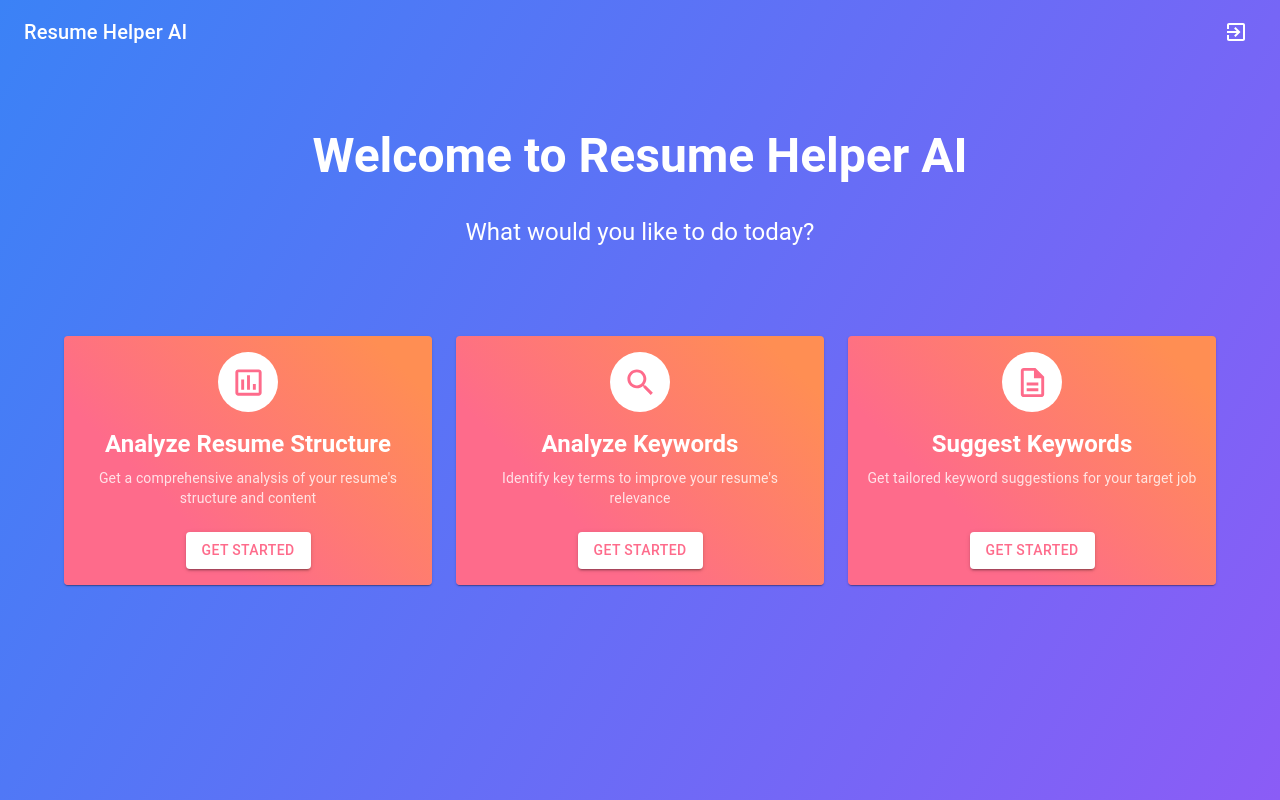
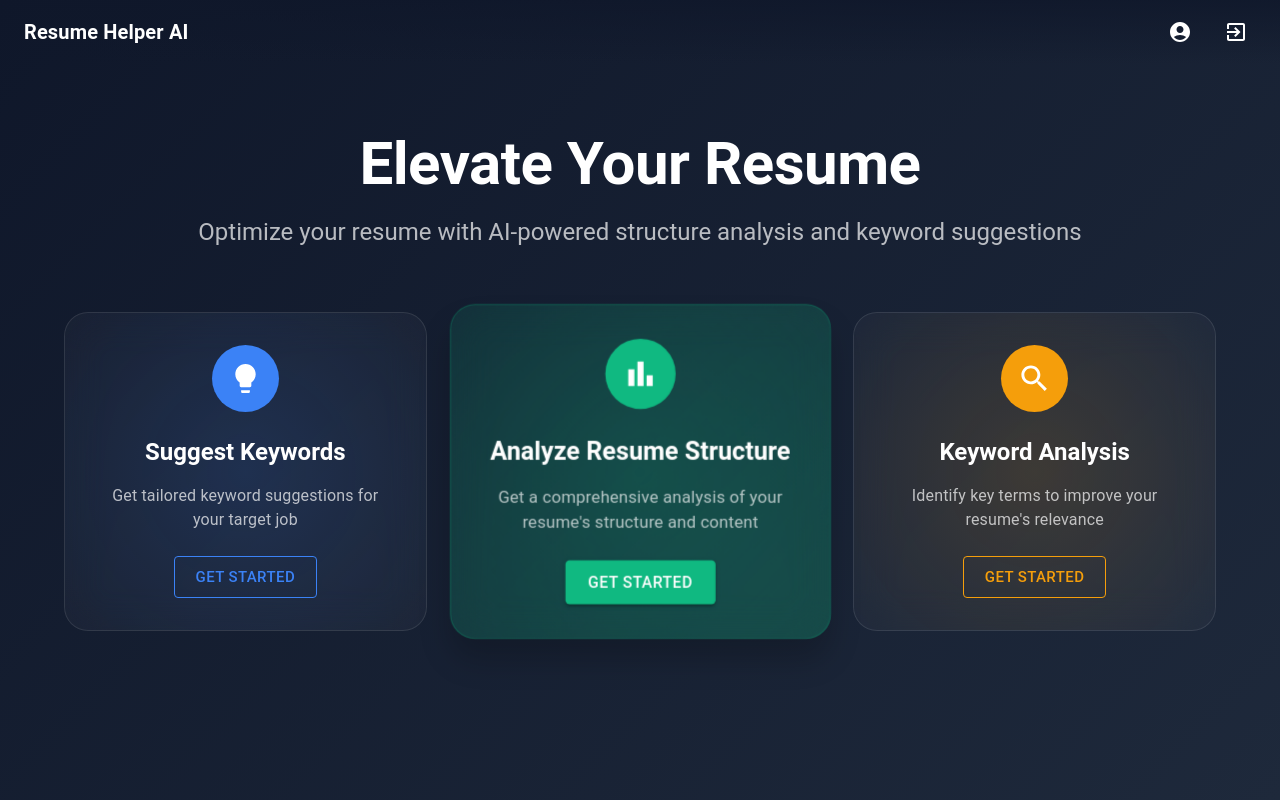
Before and after one commit to Arjunkocharla/resume-helper-ai, a React (Create React App) app in the folder resume_helper_frontend/: page /home in a window 1280 px wide. Built offline with nearby package versions, Linux system fonts and the light colour scheme; no server answers.

Commit message:
new ui changes

```diff
--- a/resume_helper_frontend/src/components/AnalyzeResumeStructure.js
+++ b/resume_helper_frontend/src/components/AnalyzeResumeStructure.js
@@ -3,7 +3,8 @@ import {
   Box, Button, Typography, CircularProgress, Paper, Grid,
   List, ListItem, ListItemIcon, ListItemText, Divider,
   Container, Fade, Alert, LinearProgress, Tooltip,
-  Accordion, AccordionSummary, AccordionDetails, Chip
+  Accordion, AccordionSummary, AccordionDetails, Chip,
+  Card, CardContent, Step, Stepper, StepLabel, useTheme
 } from '@mui/material';
 import {
   CloudUpload as CloudUploadIcon,
@@ -26,6 +27,7 @@ const AnalyzeResumeStructure = () => {
   const [analysis, setAnalysis] = useState(null);
   const [loading, setLoading] = useState(false);
   const [error, setError] = useState(null);
+  const theme = useTheme();
 
   const handleFileChange = (event) => {
     setFile(event.target.files[0]);
@@ -61,6 +63,96 @@ const AnalyzeResumeStructure = () => {
       setLoading(false);
     }
   };
+
+  const renderUploadSection = () => (
+    <Box
+      sx={{
+        position: 'relative',
+        overflow: 'hidden',
+        borderRadius: '24px',
+        background: 'linear-gradient(135deg, rgba(16, 185, 129, 0.1) 0%, rgba(59, 130, 246, 0.1) 100%)',
+        backdropFilter: 'blur(10px)',
+        border: '1px solid rgba(255, 255, 255, 0.1)',
+        p: 4,
+        mb: 4,
+      }}
+    >
+      <Box
+        sx={{
+          position: 'absolute',
+          top: '-50%',
+          left: '-50%',
+          width: '200%',
+          height: '200%',
+          background: 'radial-gradient(circle, rgba(16, 185, 129, 0.1) 0%, rgba(59, 130, 246, 0.1) 50%, transparent 70%)',
+          animation: 'pulse 15s infinite',
+        }}
+      />
+      <Box sx={{ position: 'relative', zIndex: 1 }}>
+        <Typography variant="h4" gutterBottom sx={{ color: 'white', fontWeight: 'bold' }}>
+          Analyze Your Resume Structure
+        </Typography>
+        <Typography variant="body1" paragraph sx={{ color: 'rgba(255, 255, 255, 0.7)' }}>
+          Upload your resume and get an in-depth analysis of its structure and ATS compatibility.
+        </Typography>
+        <Box sx={{ my: 3 }}>
+          <Stepper activeStep={file ? 1 : 0} alternativeLabel>
+            <Step>
+              <StepLabel StepIconProps={{ style: { color: theme.palette.primary.main } }}>Upload Resume</StepLabel>
+            </Step>
+            <Step>
+              <StepLabel StepIconProps={{ style: { color: theme.palette.primary.main } }}>Analyze</StepLabel>
+            </Step>
+          </Stepper>
+        </Box>
+        <Box display="flex" justifyContent="center" alignItems="center" flexWrap="wrap" gap={2}>
+          <input
+            accept=".pdf,.docx"
+            style={{ display: 'none' }}
+            id="contained-button-file"
+            type="file"
+            onChange={handleFileChange}
+          />
+          <label htmlFor="contained-button-file">
+            <Button
+              variant="outlined"
+              component="span"
+              startIcon={<CloudUploadIcon />}
+              sx={{
+                color: theme.palette.primary.main,
+                borderColor: theme.palette.primary.main,
+                '&:hover': {
+                  borderColor: theme.palette.primary.main,
+                  bgcolor: 'rgba(16, 185, 129, 0.1)',
+                },
+              }}
+            >
+              {file ? 'Change Resume' : 'Upload Resume'}
+            </Button>
+          </label>
+          <Button
+            variant="contained"
+            onClick={handleSubmit}
+            disabled={!file || loading}
+            sx={{
+              bgcolor: theme.palette.primary.main,
+              color: 'white',
+              '&:hover': {
+                bgcolor: theme.palette.primary.dark,
+              },
+            }}
+          >
+            {loading ? <CircularProgress size={24} /> : 'Analyze Resume'}
+          </Button>
+        </Box>
+        {file && (
+          <Typography variant="body2" sx={{ mt: 2, color: 'rgba(255, 255, 255, 0.7)' }}>
+            Selected file: {file.name}
+          </Typography>
+        )}
+      </Box>
+    </Box>
+  );
 
   const renderATSScore = () => {
     if (!analysis) return null;
@@ -185,11 +277,11 @@ const AnalyzeResumeStructure = () => {
 
     return (
       <Box mb={3}>
-        <Typography variant="h6" gutterBottom>Keywords Analysis</Typography>
+        <Typography variant="h6" gutterBottom>Key Terms</Typography>
         <Grid container spacing={3}>
           <Grid item xs={12} md={6}>
             <Paper elevation={2} sx={{ p: 2, height: '100%' }}>
-              <Typography variant="subtitle1" gutterBottom>Present Keywords</Typography>
+              <Typography variant="subtitle1" gutterBottom>Present in Your Resume</Typography>
               <Box display="flex" flexWrap="wrap" gap={1}>
                 {Keywords_Analysis.Present_Keywords.map((keyword, index) => (
                   <Chip key={index} label={keyword} color="primary" variant="outlined" />
@@ -199,7 +291,7 @@ const AnalyzeResumeStructure = () => {
           </Grid>
           <Grid item xs={12} md={6}>
             <Paper elevation={2} sx={{ p: 2, height: '100%' }}>
-              <Typography variant="subtitle1" gutterBottom>Missing Keywords</Typography>
+              <Typography variant="subtitle1" gutterBottom>Suggested Additions</Typography>
               <Box display="flex" flexWrap="wrap" gap={1}>
                 {Keywords_Analysis.Missing_Keywords.map((keyword, index) => (
                   <Chip key={index} label={keyword} color="secondary" variant="outlined" />
@@ -209,7 +301,7 @@ const AnalyzeResumeStructure = () => {
           </Grid>
           <Grid item xs={12}>
             <Paper elevation={2} sx={{ p: 2 }}>
-              <Typography variant="subtitle1">Keyword Density</Typography>
+              <Typography variant="subtitle1">Term Density</Typography>
               <Box display="flex" alignItems="center">
                 <Typography variant="h5" color="primary" mr={2}>{Keywords_Analysis.Keyword_Density}</Typography>
                 <Typography variant="body2" color="text.secondary">
@@ -347,86 +439,54 @@ const AnalyzeResumeStructure = () => {
   return (
     <Box sx={{
       minHeight: '100vh',
-      display: 'flex',
-      alignItems: 'center',
-      background: 'linear-gradient(120deg, #8b5cf6 0%, #3b82f6 100%)',
+      background: 'linear-gradient(135deg, #0F172A 0%, #1E293B 100%)',
       py: 4,
     }}>
       <Container maxWidth="lg">
-        <Fade in={true}>
-          <Paper elevation={3} sx={{ p: 4, borderRadius: '16px' }}>
-            <Typography variant="h4" component="h1" gutterBottom align="center">
-              Resume Structure Analysis
-            </Typography>
-            <Box mb={3} display="flex" justifyContent="center">
-              <input
-                accept=".pdf,.docx"
-                style={{ display: 'none' }}
-                id="contained-button-file"
-                type="file"
-                onChange={handleFileChange}
-              />
-              <label htmlFor="contained-button-file">
-                <Button
-                  variant="outlined"
-                  component="span"
-                  startIcon={<CloudUploadIcon />}
-                >
-                  Upload Resume
-                </Button>
-              </label>
-              {file && (
-                <Box sx={{ display: 'flex', alignItems: 'center', ml: 2 }}>
-                  <CheckCircleOutline sx={{ color: 'green', mr: 1 }} />
-                  <Typography variant="body2">{file.name}</Typography>
-                </Box>
-              )}
-            </Box>
-            <Box display="flex" justifyContent="center" mb={4}>
-              <Button
-                variant="contained"
-                onClick={handleSubmit}
-                disabled={!file || loading}
-                sx={{
-                  bgcolor: '#8b5cf6',
-                  color: 'white',
-                  '&:hover': {
-                    bgcolor: '#7c3aed',
-                  },
-                }}
-              >
-                {loading ? <CircularProgress size={24} /> : 'Analyze Resume'}
-              </Button>
-            </Box>
+        {renderUploadSection()}
         {error && (
-              <Alert severity="error" sx={{ mt: 2 }}>
+          <Alert severity="error" sx={{ mt: 2, mb: 4 }}>
             {error}
           </Alert>
         )}
         {analysis && (
           <Fade in={true} timeout={1000}>
-                <Box>
+            <Box
+              sx={{
+                background: 'rgba(255, 255, 255, 0.05)',
+                backdropFilter: 'blur(20px)',
+                borderRadius: '24px',
+                border: '1px solid rgba(255, 255, 255, 0.1)',
+                p: 4,
+              }}
+            >
               {renderATSScore()}
               {renderContentMetrics()}
               {renderStrengthsAndImprovements()}
-                  <Divider sx={{ my: 4 }} />
+              <Divider sx={{ my: 4, bgcolor: 'rgba(255, 255, 255, 0.1)' }} />
               {renderKeywordsAnalysis()}
               {renderSectionOrder()}
               {renderATSFriendlyStructure()}
               {renderIndustrySpecificSuggestions()}
-                  <Accordion>
-                    <AccordionSummary expandIcon={<ExpandMoreIcon />}>
+              <Accordion sx={{
+                background: 'rgba(255, 255, 255, 0.05)',
+                color: 'white',
+                '&.Mui-expanded': {
+                  margin: 0,
+                },
+              }}>
+                <AccordionSummary expandIcon={<ExpandMoreIcon sx={{ color: 'white' }} />}>
                   <Typography>Overall Assessment</Typography>
                 </AccordionSummary>
                 <AccordionDetails>
-                      <Typography variant="body1">{analysis.Overall_Assessment}</Typography>
+                  <Typography variant="body1" sx={{ color: 'rgba(255, 255, 255, 0.7)' }}>
+                    {analysis.Overall_Assessment}
+                  </Typography>
                 </AccordionDetails>
               </Accordion>
             </Box>
           </Fade>
         )}
-          </Paper>
-        </Fade>
       </Container>
     </Box>
   );
--- a/resume_helper_frontend/src/components/SuggestKeywords.js
+++ b/resume_helper_frontend/src/components/SuggestKeywords.js
@@ -14,11 +14,14 @@ import {
   Chip,
   Tooltip,
   IconButton,
+  Grid,
+  Divider,
 } from '@mui/material';
 import {
   CloudUpload as CloudUploadIcon,
   CheckCircleOutline,
   ContentCopy,
+  Info as InfoIcon,
 } from '@mui/icons-material';
 
 function SuggestKeywords() {
@@ -81,15 +84,18 @@ function SuggestKeywords() {
       display: 'flex',
       alignItems: 'center',
       background: 'linear-gradient(120deg, #8b5cf6 0%, #3b82f6 100%)',
+      py: 4,
     }}>
-      <Container maxWidth="md">
+      <Container maxWidth="lg">
         <Fade in={true}>
           <Paper elevation={3} sx={{ p: 4, borderRadius: '16px' }}>
-            <Typography variant="h4" component="h1" gutterBottom align="center">
-              Suggest Keywords Based on Job Description
+            <Typography variant="h4" component="h1" gutterBottom align="center" sx={{ mb: 4 }}>
+              Optimize Your Resume with AI-Powered Keyword Suggestions
             </Typography>
+            <Grid container spacing={4}>
+              <Grid item xs={12} md={6}>
                 <form onSubmit={handleSubmit}>
-              <Box sx={{ mb: 2 }}>
+                  <Box sx={{ mb: 3 }}>
                     <input
                       accept=".pdf,.docx"
                       style={{ display: 'none' }}
@@ -102,6 +108,7 @@ function SuggestKeywords() {
                         variant="outlined"
                         component="span"
                         startIcon={<CloudUploadIcon />}
+                        fullWidth
                       >
                         Upload Resume
                       </Button>
@@ -120,13 +127,14 @@ function SuggestKeywords() {
                     value={jobDescription}
                     onChange={handleJobDescriptionChange}
                     multiline
-                rows={4}
-                sx={{ mb: 2 }}
+                    rows={6}
+                    sx={{ mb: 3 }}
                   />
                   <Button
                     type="submit"
                     variant="contained"
                     disabled={loading}
+                    fullWidth
                     sx={{
                       bgcolor: '#8b5cf6',
                       color: 'white',
@@ -143,13 +151,15 @@ function SuggestKeywords() {
                     {error}
                   </Alert>
                 )}
-            {suggestions && (
+              </Grid>
+              <Grid item xs={12} md={6}>
+                {suggestions ? (
                   <Fade in={true} timeout={1000}>
-                <Box sx={{ mt: 4 }}>
+                    <Box>
                       <Typography variant="h5" gutterBottom sx={{ color: '#8b5cf6' }}>
                         Suggested Keywords:
                       </Typography>
-                  <Box sx={{ display: 'flex', flexWrap: 'wrap', gap: 1, mb: 2 }}>
+                      <Box sx={{ display: 'flex', flexWrap: 'wrap', gap: 1, mb: 3 }}>
                         {suggestions.map((suggestion, index) => (
                           <Chip
                             key={index}
@@ -159,6 +169,7 @@ function SuggestKeywords() {
                           />
                         ))}
                       </Box>
+                      <Box sx={{ maxHeight: '60vh', overflowY: 'auto', pr: 2 }}>
                         {suggestions.map((suggestion, index) => (
                           <Card key={index} sx={{ mb: 2, bgcolor: '#f3f4f6' }}>
                             <CardContent>
@@ -182,8 +193,18 @@ function SuggestKeywords() {
                           </Card>
                         ))}
                       </Box>
+                    </Box>
                   </Fade>
+                ) : (
+                  <Box sx={{ display: 'flex', flexDirection: 'column', alignItems: 'center', justifyContent: 'center', height: '100%' }}>
+                    <InfoIcon sx={{ fontSize: 60, color: '#8b5cf6', mb: 2 }} />
+                    <Typography variant="h6" align="center" sx={{ color: '#4b5563' }}>
+                      Upload your resume and paste the job description to get AI-powered keyword suggestions
+                    </Typography>
+                  </Box>
                 )}
+              </Grid>
+            </Grid>
           </Paper>
         </Fade>
       </Container>
--- a/resume_helper_frontend/src/components/home.js
+++ b/resume_helper_frontend/src/components/home.js
@@ -1,4 +1,4 @@
-import React from 'react';
+import React, { useState } from 'react';
 import { useNavigate } from 'react-router-dom';
 import { auth } from '../firebase';
 import { signOut } from 'firebase/auth';
@@ -8,23 +8,25 @@ import {
   Typography,
   Container,
   Grid,
-  Card,
-  CardContent,
-  CardActions,
+  Box,
   Button,
   IconButton,
-  Box,
-  Avatar,
+  useMediaQuery,
+  useTheme,
 } from '@mui/material';
 import {
-  AssessmentOutlined as AssessmentIcon,
-  SearchOutlined as SearchIcon,
-  DescriptionOutlined as DescriptionIcon,
-  ExitToAppOutlined as LogoutIcon,
+  BarChart as AnalyzeIcon,
+  Search as KeywordIcon,
+  Lightbulb as SuggestIcon,
+  ExitToApp as LogoutIcon,
+  AccountCircle as ProfileIcon,
 } from '@mui/icons-material';
 
 function Home() {
   const navigate = useNavigate();
+  const theme = useTheme();
+  const isMobile = useMediaQuery(theme.breakpoints.down('sm'));
+  const [hoveredCard, setHoveredCard] = useState(null);
 
   const handleLogout = async () => {
     try {
@@ -37,91 +39,147 @@ function Home() {
 
   const analysisOptions = [
     {
-      title: 'Analyze Resume Structure',
-      icon: <AssessmentIcon fontSize="large" />,
-      path: '/analyze-resume-structure',
-      description: 'Get a comprehensive analysis of your resume\'s structure and content'
+      title: 'Suggest Keywords',
+      icon: <SuggestIcon fontSize="large" />,
+      path: '/suggest-keywords',
+      description: 'Get tailored keyword suggestions for your target job',
+      color: '#3B82F6',
     },
     {
-      title: 'Analyze Keywords',
-      icon: <SearchIcon fontSize="large" />,
-      path: '/analyze-keywords',
-      description: 'Identify key terms to improve your resume\'s relevance'
+      title: 'Analyze Resume Structure',
+      icon: <AnalyzeIcon fontSize="large" />,
+      path: '/analyze-resume-structure',
+      description: 'Get a comprehensive analysis of your resume\'s structure and content',
+      color: '#10B981',
+      primary: true
     },
     {
-      title: 'Suggest Keywords',
-      icon: <DescriptionIcon fontSize="large" />,
-      path: '/suggest-keywords',
-      description: 'Get tailored keyword suggestions for your target job'
+      title: 'Keyword Analysis',
+      icon: <KeywordIcon fontSize="large" />,
+      path: '/analyze-keywords',
+      description: 'Identify key terms to improve your resume\'s relevance',
+      color: '#F59E0B',
     },
   ];
 
   return (
     <Box sx={{
       minHeight: '100vh',
-      background: 'linear-gradient(120deg, #3b82f6 0%, #8b5cf6 100%)',
+      background: 'linear-gradient(135deg, #0F172A 0%, #1E293B 100%)',
       display: 'flex',
       flexDirection: 'column',
     }}>
-      <AppBar position="static" sx={{ background: 'transparent', boxShadow: 'none' }}>
+      <AppBar
+        position="static"
+        elevation={0}
+        sx={{
+          background: 'linear-gradient(180deg, rgba(15,23,42,0.8) 0%, rgba(15,23,42,0) 100%)',
+          boxShadow: 'none',
+        }}
+      >
         <Toolbar>
-          <Typography variant="h6" component="div" sx={{ flexGrow: 1, color: 'white' }}>
+          <Typography variant="h6" component="div" sx={{ flexGrow: 1, color: 'white', fontWeight: 'bold' }}>
             Resume Helper AI
           </Typography>
+          <IconButton color="inherit" sx={{ mr: 2 }}>
+            <ProfileIcon />
+          </IconButton>
           <IconButton color="inherit" onClick={handleLogout}>
             <LogoutIcon />
           </IconButton>
         </Toolbar>
       </AppBar>
       <Container maxWidth="lg" sx={{ mt: 8, mb: 4, flexGrow: 1, display: 'flex', flexDirection: 'column' }}>
-        <Typography variant="h3" gutterBottom sx={{ color: 'white', fontWeight: 'bold', textAlign: 'center', mb: 4 }}>
-          Welcome to Resume Helper AI
+        <Box sx={{ textAlign: 'center', mb: 8 }}>
+          <Typography variant="h2" gutterBottom sx={{ color: 'white', fontWeight: 'bold', mb: 2 }}>
+            Elevate Your Resume
           </Typography>
-        <Typography variant="h5" gutterBottom sx={{ color: 'white', textAlign: 'center', mb: 6 }}>
-          What would you like to do today?
+          <Typography variant="h5" sx={{ color: 'rgba(255,255,255,0.7)' }}>
+            Optimize your resume with AI-powered structure analysis and keyword suggestions
           </Typography>
-        <Grid container spacing={3} sx={{ mt: 2 }}>
+        </Box>
+        <Grid container spacing={4} justifyContent="center" alignItems="center">
           {analysisOptions.map((option, index) => (
-            <Grid item xs={12} sm={6} md={4} key={index}>
-              <Card
+            <Grid item xs={12} md={4} key={index}>
+              <Box
+                onMouseEnter={() => setHoveredCard(index)}
+                onMouseLeave={() => setHoveredCard(null)}
                 sx={{
                   height: '100%',
                   display: 'flex',
                   flexDirection: 'column',
-                  background: 'linear-gradient(45deg, #FE6B8B 30%, #FF8E53 90%)',
-                  transition: '0.3s',
+                  alignItems: 'center',
+                  justifyContent: 'center',
+                  padding: 4,
+                  borderRadius: '24px',
+                  background: option.primary ? `linear-gradient(135deg, ${option.color}22, ${option.color}44)` : 'rgba(255, 255, 255, 0.03)',
+                  backdropFilter: 'blur(20px)',
+                  border: `1px solid ${option.primary ? option.color + '44' : 'rgba(255, 255, 255, 0.1)'}`,
+                  transition: 'all 0.3s ease',
+                  cursor: 'pointer',
+                  overflow: 'hidden',
+                  position: 'relative',
+                  transform: hoveredCard === index || option.primary ? 'scale(1.05)' : 'scale(1)',
+                  zIndex: hoveredCard === index || option.primary ? 2 : 1,
+                  boxShadow: hoveredCard === index || option.primary ? `0 20px 30px rgba(0, 0, 0, 0.2)` : 'none',
                   '&:hover': {
                     transform: 'scale(1.05)',
+                    boxShadow: `0 20px 30px rgba(0, 0, 0, 0.2)`,
+                    zIndex: 2,
+                    '& .icon-bg': {
+                      transform: 'scale(1.2)',
+                    },
                   },
                 }}
+                onClick={() => navigate(option.path)}
               >
-                <CardContent sx={{ flexGrow: 1, textAlign: 'center' }}>
-                  <Avatar sx={{ bgcolor: 'white', color: '#FE6B8B', width: 60, height: 60, margin: '0 auto 16px' }}>
+                <Box
+                  className="icon-bg"
+                  sx={{
+                    position: 'absolute',
+                    top: '-20%',
+                    left: '-20%',
+                    width: '140%',
+                    height: '140%',
+                    background: `radial-gradient(circle, ${option.color}22 0%, transparent 70%)`,
+                    transition: 'all 0.3s ease',
+                  }}
+                />
+                <Box
+                  sx={{
+                    bgcolor: option.color,
+                    color: 'white',
+                    borderRadius: '50%',
+                    p: 2,
+                    mb: 3,
+                    zIndex: 1,
+                  }}
+                >
                   {option.icon}
-                  </Avatar>
-                  <Typography gutterBottom variant="h5" component="h2" sx={{ color: 'white', fontWeight: 'bold' }}>
+                </Box>
+                <Typography variant="h5" component="h2" sx={{ color: 'white', fontWeight: 'bold', mb: 2, textAlign: 'center', zIndex: 1 }}>
                   {option.title}
                 </Typography>
-                  <Typography variant="body2" sx={{ color: 'rgba(255,255,255,0.8)' }}>
+                <Typography variant="body1" sx={{ color: 'rgba(255,255,255,0.7)', mb: 3, textAlign: 'center', zIndex: 1 }}>
                   {option.description}
                 </Typography>
-                </CardContent>
-                <CardActions sx={{ justifyContent: 'center', pb: 2 }}>
                 <Button
-                    variant="contained"
-                    onClick={() => navigate(option.path)}
+                  variant={option.primary ? "contained" : "outlined"}
+                  size="large"
                   sx={{
-                      bgcolor: 'white',
-                      color: '#FE6B8B',
+                    bgcolor: option.primary ? option.color : 'transparent',
+                    color: option.primary ? 'white' : option.color,
+                    borderColor: option.color,
                     '&:hover': {
-                        bgcolor: 'rgba(255,255,255,0.9)',
+                      bgcolor: option.primary ? option.color : `${option.color}22`,
+                      borderColor: option.color,
                     },
+                    zIndex: 1,
                   }}
                 >
                   Get Started
                 </Button>
-                </CardActions>
-              </Card>
+              </Box>
             </Grid>
           ))}
         </Grid>
```
Lines whose indentation alone changed are shown as unchanged.
